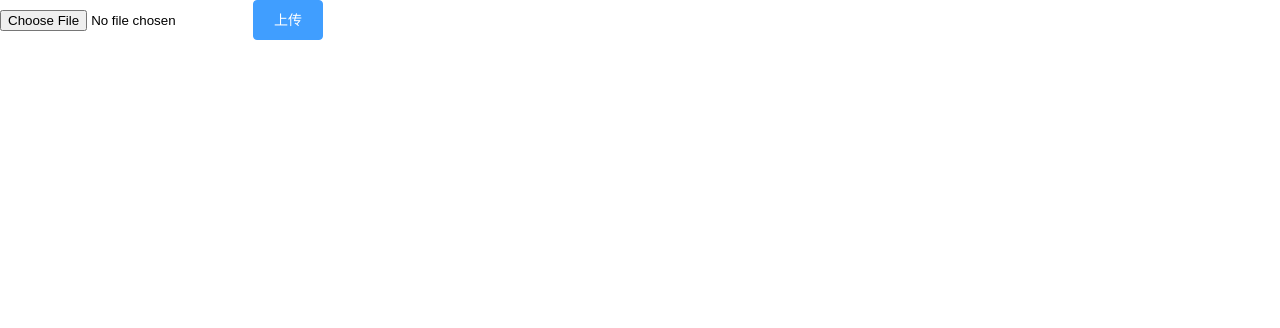
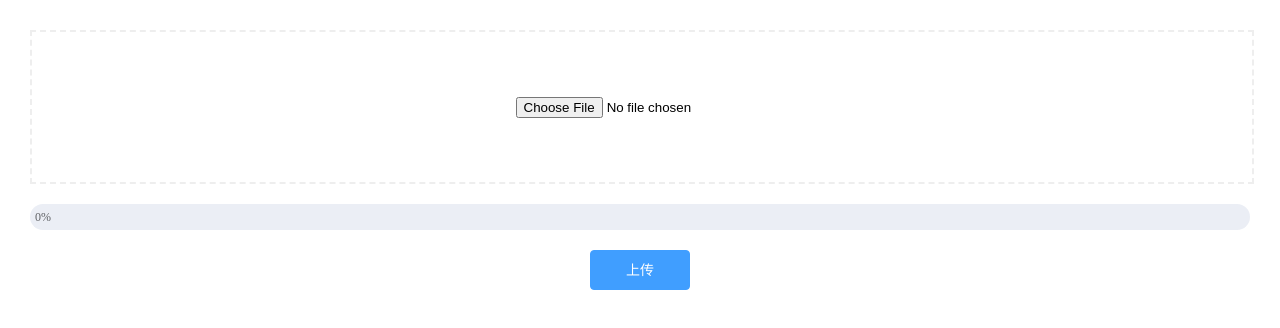
Before and after one commit to code300/nuxtjs-eggjs-mongodb, a Nuxt app in the folder nuxtjs/: page /upload in a window 1280 px wide. Shown: the top 328 px of the page. Built offline with nearby package versions, Linux system fonts and the light colour scheme.

Commit message:
文件上传v02版 拖拽+进度条

```diff
--- a/nuxtjs/pages/upload.vue
+++ b/nuxtjs/pages/upload.vue
@@ -1,35 +1,63 @@
 <template>
-  <div>
+  <div class="upload">
+    <div
+      class="drag"
+      ref="drag"
+    >
       <input
         type="file"
+        ref="uploadInput"
         @change="handleFileChange"
       >
+    </div>
+    <div class="progress-box">
+      <el-progress
+        :text-inside="true"
+        :percentage="uploadProgress"
+        :stroke-width="26"
+      ></el-progress>
+    </div>
+    <div class="upload-btn-box">
       <el-button
         type="primary"
         @click="uploadFile"
       >上传</el-button>
     </div>
+  </div>
 </template>
 
 <script>
 export default {
+  mounted() {
+    this.bindEvents()
+  },
   data() {
     return {
       file: null,
+      uploadProgress: 0,
     }
   },
   methods: {
-    // 提交文件到后端
+    // 提交请求 发送文件到后端
     async uploadFile() {
       const form = new FormData()
       form.append('name', 'file')
       form.append('file', this.file)
-      console.log(form, 'form')
       await this.$http
-        .post('/uploadfile', form)
+        .post('/uploadfile', form, {
+          onUploadProgress: (progress) => {
+            this.uploadProgress = Number(
+              ((progress.loaded / progress.total) * 100).toFixed(2)
+            )
+          },
+        })
         .then((res) => {
+          this.uploadProgress = 0
+          this.file = null
+          this.$refs.uploadInput.value = ''
+          //上传成功回调-清理工作
           this.$message({
-            message: '上传成功',
+            message: res.data.message ? res.data.message : '上传成功',
             type: 'success',
           })
         })
@@ -37,14 +65,58 @@ export default {
           this.$message.error(err ? err : '上传失败')
         })
     },
-    // 监听文件上传
+    // 监听文件上传  点击文件上传功能实现
     handleFileChange(e) {
       const [file] = e.target.files
-      console.log(e.target.files,1111);
-      console.log([file], 'file')
       if (!file) return
       this.file = file
+    },
+    // 拖拽文件上传功能实现
+    bindEvents() {
+      const drag = this.$refs.drag
+      drag.addEventListener('dragover', (e) => {
+        drag.style.borderColor = 'red'
+        e.preventDefault()
+      })
+      drag.addEventListener('dragleave', (e) => {
+        drag.style.borderColor = '#eee'
+        e.preventDefault()
+      })
+      drag.addEventListener('drop', (e) => {
+        const fileList = e.dataTransfer.files
+        drag.style.borderColor = '#eee'
+        this.file = fileList[0]
+        e.preventDefault()
+      })
     },
   },
 }
 </script>
+<style lang="scss" scoped>
+.upload {
+  padding: 30px;
+  .drag {
+    width: 100%;
+    height: 150px;
+    border: 2px dashed #eee;
+    text-align: center;
+    line-height: 150px;
+    // &:hover {
+    //   border-color: red;
+    // }
+  }
+  /deep/ .el-progress {
+    .el-progress-bar__innerText{
+      color:black
+    }
+    margin-top: 20px;
+  }
+  .upload-btn-box {
+    text-align: center;
+    button {
+      width: 100px;
+      margin-top: 20px;
+    }
+  }
+}
+</style>
--- a/nuxtjs/plugins/axios.js
+++ b/nuxtjs/plugins/axios.js
@@ -4,7 +4,7 @@ import {
   MessageBox
 } from 'element-ui'
 let service = axios.create({
-  timeout: 5000,
+  // timeout: 5000,
   // api前缀
   baseURL: '/api'
 })
```
Also changed, not shown: 1 other file (tests, documents, lock files or other folders). Lines whose indentation alone changed are shown as unchanged.
